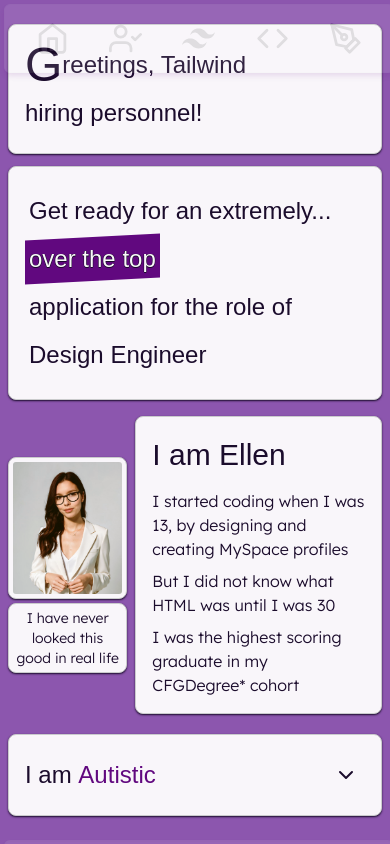
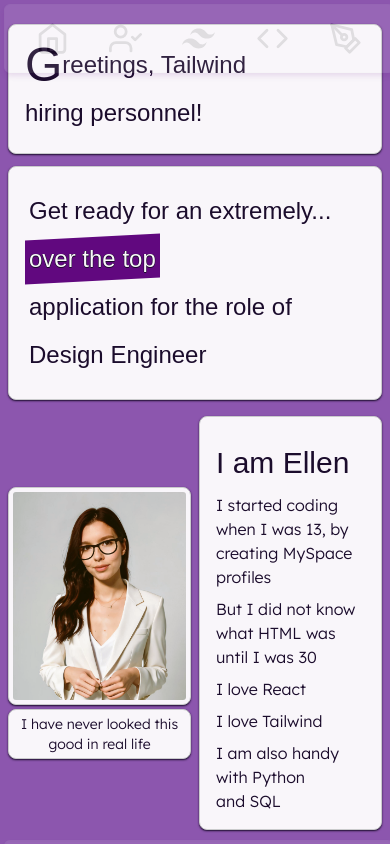
Before and after one commit to ellenuttley/aboutme, a Next.js app: page / in a window 390 px wide. Shown: the top 844 px of the page. Built offline with nearby package versions, Linux system fonts and the light colour scheme; a web font is replaced by a local one.

Commit message:
adjusted box for responsive page sizes

```diff
--- a/src/app/AboutMe.tsx
+++ b/src/app/AboutMe.tsx
@@ -4,8 +4,8 @@ import AutismAccordion from "@/components/AutismAccordion";
 
 const AboutMe = () => {
   return (
-    <div className="grid grid-cols-3 gap-2 gap-y-5">
-      <div className="col-span-1 place-content-center">
+    <div className="grid grid-cols-4 gap-2 gap-y-5 md:grid-cols-3">
+      <div className="col-span-2 place-content-center md:col-span-1">
         <figure>
           <Image
             className="box rounded-lg border border-tTransition p-1 shadow-sm shadow-tBlack"
@@ -19,16 +19,18 @@ const AboutMe = () => {
           </figcaption>
         </figure>
       </div>
-      <div className="box col-span-2 h-full place-content-center text-left pt-2 ">
+      <div className="box col-span-2 h-full place-content-center md:pt-2 text-left ">
         <h1>I am Ellen</h1>
-        <div className="flex text-left *:space-y-2 mt-1">
+        <div className="md:mt-5 flex text-left *:space-y-2">
           <ul>
             <li>
-              I started coding when I was 13, by designing and creating MySpace
+              I started coding when I was 13, by creating MySpace
               profiles
             </li>
             <li>But I did not know what HTML was until I was 30</li>
-            <li>I was the highest scoring graduate in my CFGDegree* cohort</li>
+            <li>I love React</li>
+            <li className="">I love Tailwind</li>
+            <li>I am also handy with Python and SQL</li>
           </ul>
         </div>
       </div>
--- a/src/components/AutismAccordion.jsx
+++ b/src/components/AutismAccordion.jsx
@@ -12,7 +12,7 @@ const AutismAccordion = () => {
   };
 
   return (
-    <div className="box col-span-3 w-full">
+    <div className="box col-span-4 md:col-span-3 w-full">
       <h2
         onClick={toggleAccordion}
         className="flex cursor-pointer items-center justify-between"
```
